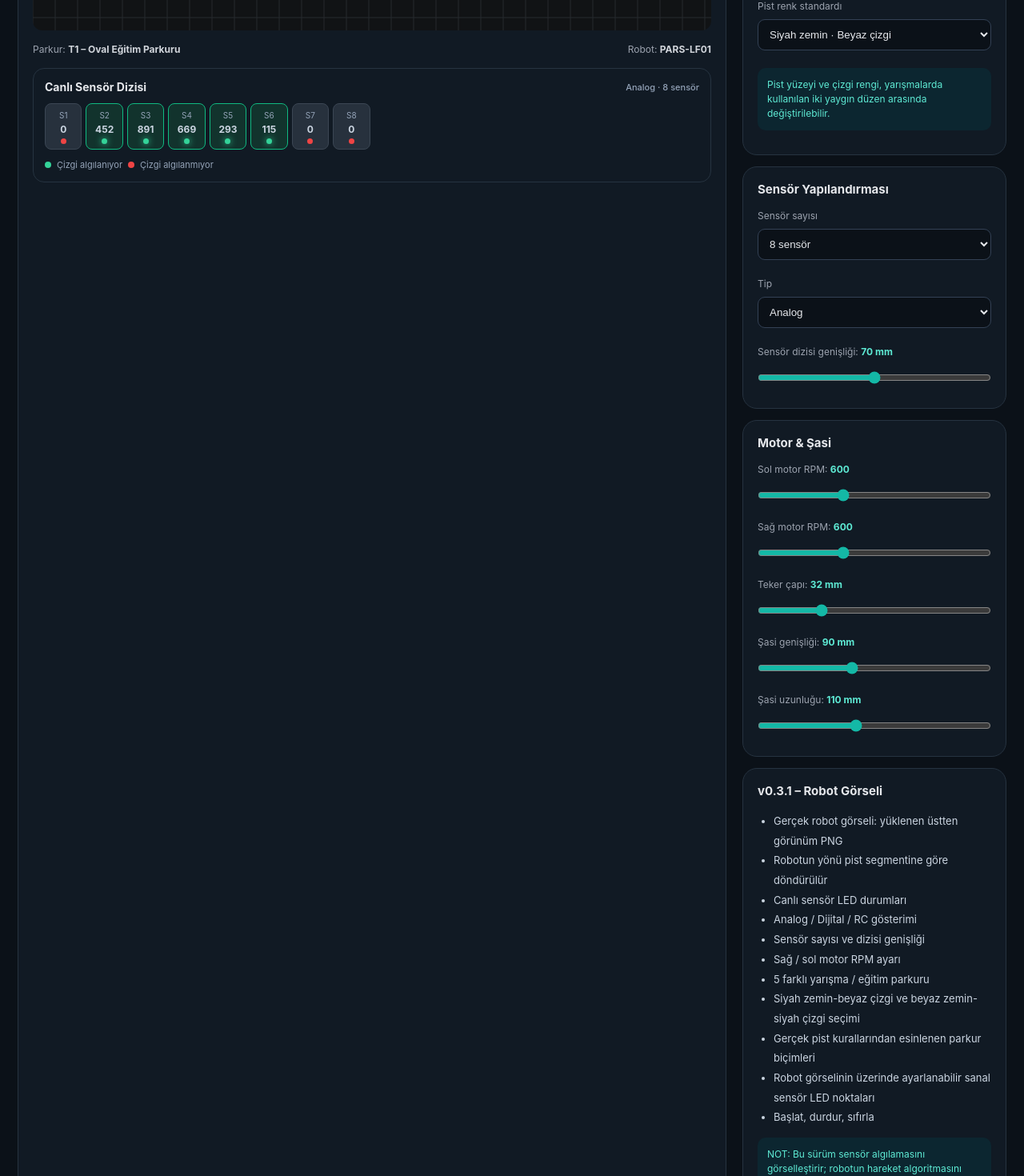
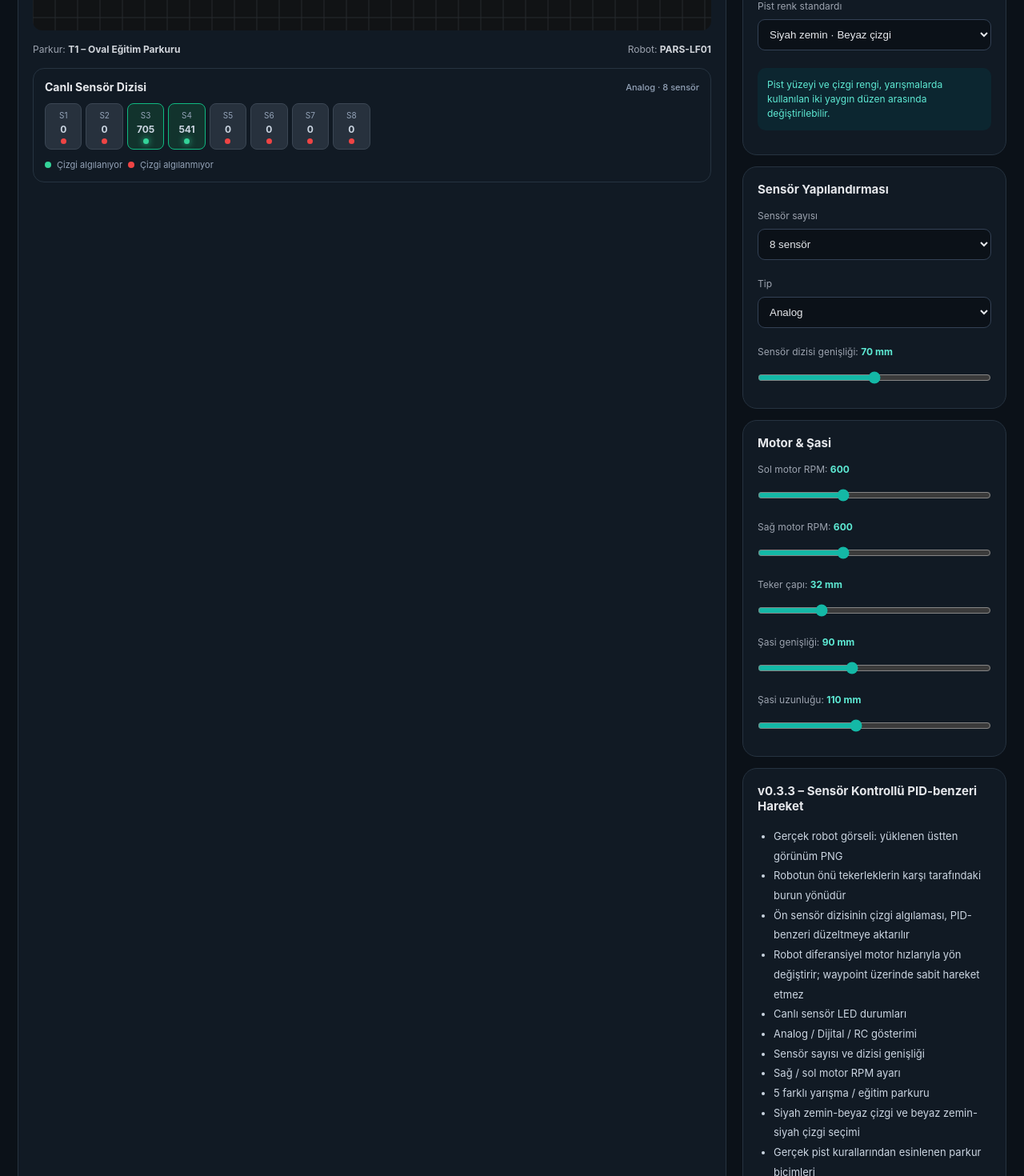
Before and after one commit to kamilaydin41/pars-line-lab, a React (Vite) app: page / in a window 1280 px wide. Shown: the part 680-2150 px from the top of the page at 80% size. Built offline with nearby package versions, Linux system fonts and the light colour scheme.

Commit message:
Add files via upload

```diff
--- a/package.json
+++ b/package.json
@@ -1,7 +1,7 @@
 {
   "name": "pars-line-lab",
   "private": true,
-  "version": "0.3.0",
+  "version": "0.3.3",
   "type": "module",
   "scripts": {
     "dev": "vite",
--- a/src/App.jsx
+++ b/src/App.jsx
@@ -10,7 +10,7 @@ const tracks = {
 const initialRobot = (trackKey) => { const p=tracks[trackKey].points, a=p[0],b=p[1]; return {segment:0,t:0,x:a[0],y:a[1],angle:Math.atan2((b[1]-a[1]),(b[0]-a[0]) )}; };
 const distanceToSegment=(px,py,ax,ay,bx,by)=>{const dx=bx-ax,dy=by-ay,l=dx*dx+dy*dy;let t=l?((px-ax)*dx+(py-ay)*dy)/l:0;t=Math.max(0,Math.min(1,t));return Math.hypot(px-(ax+t*dx),py-(ay+t*dy));};
 function App(){
- const canvasRef=useRef(null),robotRef=useRef(initialRobot('oval')),latestSensorsRef=useRef([]),robotImageRef=useRef(null);
+ const canvasRef=useRef(null),robotRef=useRef(initialRobot('oval')),latestSensorsRef=useRef([]),robotImageRef=useRef(null),pidRef=useRef({integral:0,previous:0,lastSeen:0});
  useEffect(()=>{const img=new Image();img.src='/robot.png';img.onload=()=>{robotImageRef.current=img};},[]);
  const [running,setRunning]=useState(false),[speed,setSpeed]=useState(1),[elapsed,setElapsed]=useState(0),[track,setTrack]=useState('oval'),[trackScheme,setTrackScheme]=useState('whiteLine'),[sensorCount,setSensorCount]=useState(8),[sensorType,setSensorType]=useState('Analog'),[sensorWidth,setSensorWidth]=useState(70),[leftRPM,setLeftRPM]=useState(600),[rightRPM,setRightRPM]=useState(600),[wheelDiameter,setWheelDiameter]=useState(32),[chassisWidth,setChassisWidth]=useState(90),[chassisLength,setChassisLength]=useState(110),[sensorValues,setSensorValues]=useState([]);
  const runningRef=useRef(running);useEffect(()=>{runningRef.current=running},[running]);
@@ -19,27 +19,29 @@ function App(){
  function resize(){const rect=canvas.getBoundingClientRect(),dpr=Math.min(window.devicePixelRatio||1,2);canvas.width=rect.width*dpr;canvas.height=rect.height*dpr;ctx.setTransform(dpr,0,0,dpr,0,0);draw()}
  function draw(){const w=canvas.clientWidth,h=canvas.clientHeight;const darkSurface=trackScheme==='whiteLine';ctx.clearRect(0,0,w,h);ctx.fillStyle=darkSurface?'#111315':'#f7f7f4';ctx.fillRect(0,0,w,h);ctx.strokeStyle=darkSurface?'#272b2e':'#e2e5e7';ctx.lineWidth=1;for(let x=0;x<w;x+=28){ctx.beginPath();ctx.moveTo(x,0);ctx.lineTo(x,h);ctx.stroke()}for(let y=0;y<h;y+=28){ctx.beginPath();ctx.moveTo(0,y);ctx.lineTo(w,y);ctx.stroke()}
  const tr=tracks[trackRef.current],pts=tr.points.map(([x,y])=>[x*w,y*h]);if(pts.length>1){ctx.lineCap='round';ctx.lineJoin='round';ctx.strokeStyle=darkSurface?'#f7f7f4':'#111315';ctx.lineWidth=Math.max(7,Math.min(w,h)*.028);ctx.beginPath();ctx.moveTo(...pts[0]);pts.slice(1).forEach(p=>ctx.lineTo(...p));if(tr.closed)ctx.lineTo(...pts[0]);ctx.stroke();ctx.strokeStyle='#10b981';ctx.lineWidth=3;ctx.beginPath();ctx.moveTo(pts[0][0]-18,pts[0][1]);ctx.lineTo(pts[0][0]+18,pts[0][1]);ctx.stroke();}
- const r=robotRef.current,rx=r.x*w,ry=r.y*h,scale=Math.min(w,h)/500,cw=chassisWidth*scale,cl=chassisLength*scale,n=Number(sensorCount),spacing=(sensorWidth*scale)/(Math.max(1,n-1)),imgW=(cw+cl*.18),imgH=imgW/(936/1312),sensorY=imgH*.045;
- // Sample sensor locations against the black track centerline. This release visualizes sensing; it does not yet steer the robot.
- const sensorSamples=[];for(let i=0;i<n;i++){const localX=(i-(n-1)/2)*spacing, sx=rx+localX*Math.cos(r.angle)-sensorY*Math.sin(r.angle),sy=ry+localX*Math.sin(r.angle)+sensorY*Math.cos(r.angle);let minDist=Infinity;for(let j=0;j<pts.length-(tr.closed?0:1);j++){const a=pts[j],b=pts[(j+1)%pts.length];minDist=Math.min(minDist,distanceToSegment(sx,sy,a[0],a[1],b[0],b[1]));}const threshold=Math.min(w,h)*.022;const onLine=minDist<threshold;sensorSamples.push({onLine,value:onLine?(sensorType==='Digital'?1:Math.max(0,Math.min(1000,Math.round(1000*(1-minDist/threshold))))):0});}
+ const r=robotRef.current,rx=r.x*w,ry=r.y*h,scale=Math.min(w,h)/500,cw=chassisWidth*scale,cl=chassisLength*scale,n=Number(sensorCount),spacing=(sensorWidth*scale)/(Math.max(1,n-1)),imgW=(cw+cl*.18),imgH=imgW/(936/1312),sensorY=-imgH*.36;
+ // Sensör dizisi robotun tekerlek olmayan ön (burun) tarafında örneklenir.
+ const sensorSamples=[];const robotRotation=r.angle+Math.PI/2;for(let i=0;i<n;i++){const localX=(i-(n-1)/2)*spacing, sx=rx+localX*Math.cos(robotRotation)-sensorY*Math.sin(robotRotation),sy=ry+localX*Math.sin(robotRotation)+sensorY*Math.cos(robotRotation);let minDist=Infinity;for(let j=0;j<pts.length-(tr.closed?0:1);j++){const a=pts[j],b=pts[(j+1)%pts.length];minDist=Math.min(minDist,distanceToSegment(sx,sy,a[0],a[1],b[0],b[1]));}const threshold=Math.min(w,h)*.026;const strength=Math.max(0,Math.min(1,1-minDist/threshold));const onLine=strength>.15;sensorSamples.push({onLine,value:onLine?(sensorType==='Digital'?1:Math.round(strength*1000)):0,strength});}
  latestSensorsRef.current=sensorSamples;
- ctx.save();ctx.translate(rx,ry);ctx.rotate(r.angle);
- // Draw the user's supplied robot image. Natural image direction is nose-up; rotate to align with the track tangent.
- const robotImg=robotImageRef.current;ctx.rotate(r.angle+Math.PI/2);
+ ctx.save();ctx.translate(rx,ry);
+ // The supplied PNG is nose-up. Apply ONE rotation only: tangent angle + 90 degrees.
+ ctx.rotate(robotRotation);
+ const robotImg=robotImageRef.current;
  if(robotImg){ctx.drawImage(robotImg,-imgW/2,-imgH/2,imgW,imgH);}
  // Adjustable virtual sensor dots over the robot's front sensor array
  const sensorBarY=sensorY;ctx.fillStyle='#0b1220';ctx.strokeStyle='#60a5fa';ctx.lineWidth=Math.max(1,scale*2);
  for(let i=0;i<n;i++){const x=(i-(n-1)/2)*spacing;ctx.beginPath();ctx.arc(x,sensorBarY,Math.max(3,4*scale),0,Math.PI*2);ctx.fill();ctx.stroke();ctx.beginPath();ctx.arc(x,sensorBarY,Math.max(2,2.4*scale),0,Math.PI*2);ctx.fillStyle=sensorSamples[i].onLine?'#34d399':'#ef4444';ctx.fill();ctx.fillStyle='#0b1220';}
  ctx.restore();ctx.fillStyle='#cbd5e1';ctx.font='12px system-ui';ctx.fillText('BAŞLANGIÇ',pts[0][0]+25,pts[0][1]+5);
  }
- function frame(now){const dt=Math.min((now-last)/1000,.05);last=now;if(runningRef.current){const r=robotRef.current,tr=tracks[trackRef.current],p=tr.points;r.t=(r.t||0)+dt*speed*(Math.max(1,(leftRPM+rightRPM)/2)/600)*.24;if(r.t>=1){r.t=0;r.segment=(r.segment+1)%(tr.closed?p.length:p.length-1)}const a=p[r.segment],b=p[(r.segment+1)%p.length];r.x=a[0]+(b[0]-a[0])*r.t;r.y=a[1]+(b[1]-a[1])*r.t;r.angle=Math.atan2((b[1]-a[1])*canvas.clientHeight,(b[0]-a[0])*canvas.clientWidth);setElapsed(v=>v+dt)}draw();if(now-lastUI>120){setSensorValues(latestSensorsRef.current);lastUI=now;}raf=requestAnimationFrame(frame)}
+ function frame(now){const dt=Math.min((now-last)/1000,.05);last=now;if(runningRef.current&&dt>0){const r=robotRef.current,tr=tracks[trackRef.current],p=tr.points,w=canvas.clientWidth,h=canvas.clientHeight;const sensors=latestSensorsRef.current,n=sensors.length;let weighted=0,total=0;for(let i=0;i<n;i++){const strength=sensors[i]?.strength||0;weighted+=(i-(n-1)/2)*strength;total+=strength;}const pid=pidRef.current;let error=0;if(total>.08){error=weighted/total/Math.max(1,(n-1)/2);pid.lastSeen=error;}else{error=pid.lastSeen===0?pid.previous:Math.sign(pid.lastSeen)*1.15;}pid.integral=Math.max(-1.2,Math.min(1.2,pid.integral+error*dt));const derivative=(error-pid.previous)/Math.max(dt,.001);pid.previous=error;const correction=Math.max(-.75,Math.min(.75,1.05*error+.035*pid.integral+.12*derivative));
+ const avgRPM=Math.max(1,(leftRPM+rightRPM)/2),basePx=Math.min(w,h)*.30*speed*(avgRPM/600)*(wheelDiameter/32);const rpmBalance=Math.max(.35,Math.min(1.65,leftRPM/rightRPM));const vL=basePx*(1+correction)*Math.sqrt(rpmBalance),vR=basePx*(1-correction)/Math.sqrt(rpmBalance);const wheelBase=Math.max(20,chassisWidth*Math.min(w,h)/500);const angular=(vL-vR)/wheelBase;r.angle+=angular*dt;const forward=(vL+vR)/2;const heading=r.angle;const fx=Math.cos(heading),fy=Math.sin(heading);r.x+=fx*forward*dt/w;r.y+=fy*forward*dt/h;setElapsed(v=>v+dt)}draw();if(now-lastUI>120){setSensorValues(latestSensorsRef.current);lastUI=now;}raf=requestAnimationFrame(frame)}
  resize();raf=requestAnimationFrame(frame);window.addEventListener('resize',resize);return()=>{cancelAnimationFrame(raf);window.removeEventListener('resize',resize)};
  },[sensorCount,sensorType,sensorWidth,chassisWidth,chassisLength,track,trackScheme,leftRPM,rightRPM,speed]);
- function reset(){setRunning(false);setElapsed(0);robotRef.current=initialRobot(track);setSensorValues([])}
- return <div className="app"><header><div className="brand"><div className="logo">P</div><div><h1>PARS <span>LINE LAB</span></h1><small>Çizgi İzleyen Robot Simülatörü</small></div></div><div className="version">v0.3.1 <span>ALPHA</span></div></header><main><section className="stage"><div className="stageHead"><div><h2>Simülasyon Alanı</h2><p>2D robot modeli · değiştirilebilir pist ve donanım</p></div><div className={`status ${running?'live':''}`}><i/> {running?'ÇALIŞIYOR':'DURAKLATILDI'}</div></div><canvas ref={canvasRef}/><div className="stageFoot"><span>Parkur: <b>{tracks[track].name}</b></span><span>Robot: <b>PARS-LF01</b></span></div><div className="sensorLive"><h3>Canlı Sensör Dizisi <small>{sensorType} · {sensorCount} sensör</small></h3><div className="sensorGrid">{sensorValues.map((s,i)=><div className={`sensorCell ${s.onLine?'active':''}`} key={i}><span>S{i+1}</span><b>{sensorType==='Digital'?(s.onLine?'1':'0'):s.value}</b><i/></div>)}</div><p className="sensorLegend"><span className="greenDot"/> Çizgi algılanıyor <span className="redDot"/> Çizgi algılanmıyor</p></div></section><aside>
+ function reset(){setRunning(false);setElapsed(0);robotRef.current=initialRobot(track);pidRef.current={integral:0,previous:0,lastSeen:0};setSensorValues([])}
+ return <div className="app"><header><div className="brand"><div className="logo">P</div><div><h1>PARS <span>LINE LAB</span></h1><small>Çizgi İzleyen Robot Simülatörü</small></div></div><div className="version">v0.3.3 <span>PID-LIKE</span></div></header><main><section className="stage"><div className="stageHead"><div><h2>Simülasyon Alanı</h2><p>2D robot modeli · değiştirilebilir pist ve donanım</p></div><div className={`status ${running?'live':''}`}><i/> {running?'ÇALIŞIYOR':'DURAKLATILDI'}</div></div><canvas ref={canvasRef}/><div className="stageFoot"><span>Parkur: <b>{tracks[track].name}</b></span><span>Robot: <b>PARS-LF01</b></span></div><div className="sensorLive"><h3>Canlı Sensör Dizisi <small>{sensorType} · {sensorCount} sensör</small></h3><div className="sensorGrid">{sensorValues.map((s,i)=><div className={`sensorCell ${s.onLine?'active':''}`} key={i}><span>S{i+1}</span><b>{sensorType==='Digital'?(s.onLine?'1':'0'):s.value}</b><i/></div>)}</div><p className="sensorLegend"><span className="greenDot"/> Çizgi algılanıyor <span className="redDot"/> Çizgi algılanmıyor</p></div></section><aside>
  <div className="panel"><h3>Simülasyon Kontrolü</h3><div className="buttons"><button className="start" onClick={()=>setRunning(true)}>▶ Başlat / Devam</button><button className="pause" onClick={()=>setRunning(false)}>Ⅱ Durdur</button><button className="reset" onClick={reset}>↺ Sıfırla</button></div><div className="stat"><label>Simülasyon süresi</label><strong>{elapsed.toFixed(2)} <small>sn</small></strong></div><div className="speed"><label>Hız çarpanı <b>{speed.toFixed(1)}x</b></label><input type="range" min="0.3" max="2.5" step="0.1" value={speed} onChange={e=>setSpeed(Number(e.target.value))}/><div className="rangeLabels"><span>0.3x</span><span>2.5x</span></div></div></div>
  <div className="panel"><h3>Gerçek Pist Konfigürasyonu</h3><label>Hazır yarışma / eğitim parkuru</label><select value={track} onChange={e=>setTrack(e.target.value)}>{Object.entries(tracks).map(([key,t])=><option key={key} value={key}>{t.name}</option>)}</select><label>Pist renk standardı</label><select value={trackScheme} onChange={e=>setTrackScheme(e.target.value)}><option value="whiteLine">Siyah zemin · Beyaz çizgi</option><option value="blackLine">Beyaz zemin · Siyah çizgi</option></select><p className="next">Pist yüzeyi ve çizgi rengi, yarışmalarda kullanılan iki yaygın düzen arasında değiştirilebilir.</p></div>
  <div className="panel"><h3>Sensör Yapılandırması</h3><label>Sensör sayısı</label><select value={sensorCount} onChange={e=>setSensorCount(Number(e.target.value))}>{[3,5,6,8,10,12,16].map(n=><option key={n} value={n}>{n} sensör</option>)}</select><label>Tip</label><select value={sensorType} onChange={e=>setSensorType(e.target.value)}><option>Analog</option><option>Dijital</option><option>RC</option></select><label>Sensör dizisi genişliği: <b>{sensorWidth} mm</b></label><input type="range" min="20" max="120" step="5" value={sensorWidth} onChange={e=>setSensorWidth(Number(e.target.value))}/></div>
  <div className="panel"><h3>Motor & Şasi</h3><label>Sol motor RPM: <b>{leftRPM}</b></label><input type="range" min="100" max="1500" step="50" value={leftRPM} onChange={e=>setLeftRPM(Number(e.target.value))}/><label>Sağ motor RPM: <b>{rightRPM}</b></label><input type="range" min="100" max="1500" step="50" value={rightRPM} onChange={e=>setRightRPM(Number(e.target.value))}/><label>Teker çapı: <b>{wheelDiameter} mm</b></label><input type="range" min="15" max="80" step="1" value={wheelDiameter} onChange={e=>setWheelDiameter(Number(e.target.value))}/><label>Şasi genişliği: <b>{chassisWidth} mm</b></label><input type="range" min="50" max="150" step="5" value={chassisWidth} onChange={e=>setChassisWidth(Number(e.target.value))}/><label>Şasi uzunluğu: <b>{chassisLength} mm</b></label><input type="range" min="60" max="180" step="5" value={chassisLength} onChange={e=>setChassisLength(Number(e.target.value))}/></div>
- <div className="panel info"><h3>v0.3.1 – Robot Görseli</h3><ul><li>Gerçek robot görseli: yüklenen üstten görünüm PNG</li><li>Robotun yönü pist segmentine göre döndürülür</li><li>Canlı sensör LED durumları</li><li>Analog / Dijital / RC gösterimi</li><li>Sensör sayısı ve dizisi genişliği</li><li>Sağ / sol motor RPM ayarı</li><li>5 farklı yarışma / eğitim parkuru</li><li>Siyah zemin-beyaz çizgi ve beyaz zemin-siyah çizgi seçimi</li><li>Gerçek pist kurallarından esinlenen parkur biçimleri</li><li>Robot görselinin üzerinde ayarlanabilir sanal sensör LED noktaları</li><li>Başlat, durdur, sıfırla</li></ul><p className="next">NOT: Bu sürüm sensör algılamasını görselleştirir; robotun hareket algoritmasını sensörlerle kapalı çevrim kontrol etmek sonraki sürümdedir.</p></div></aside></main><footer>© PARS LINE LAB · ROBKOD <span>Öğren · Tasarla · Simüle Et</span></footer></div>}
+ <div className="panel info"><h3>v0.3.3 – Sensör Kontrollü PID-benzeri Hareket</h3><ul><li>Gerçek robot görseli: yüklenen üstten görünüm PNG</li><li>Robotun önü tekerleklerin karşı tarafındaki burun yönüdür</li><li>Ön sensör dizisinin çizgi algılaması, PID-benzeri düzeltmeye aktarılır</li><li>Robot diferansiyel motor hızlarıyla yön değiştirir; waypoint üzerinde sabit hareket etmez</li><li>Canlı sensör LED durumları</li><li>Analog / Dijital / RC gösterimi</li><li>Sensör sayısı ve dizisi genişliği</li><li>Sağ / sol motor RPM ayarı</li><li>5 farklı yarışma / eğitim parkuru</li><li>Siyah zemin-beyaz çizgi ve beyaz zemin-siyah çizgi seçimi</li><li>Gerçek pist kurallarından esinlenen parkur biçimleri</li><li>Sensör LED'leri robot görselinin ön sensör barına göre konumlandırılır</li><li>PID-benzeri P/I/D düzeltmesi, çizgi kaybında son algılanan yöne arama</li><li>Başlat, durdur, sıfırla</li></ul><p className="next">NOT: PID-benzeri kontrol eğitsel ve yaklaşık bir diferansiyel sürüş modelidir; gerçek robot fiziğinin birebir kalibrasyonu değildir.</p></div></aside></main><footer>© PARS LINE LAB · ROBKOD <span>Öğren · Tasarla · Simüle Et</span></footer></div>}
 export default App;
```
Also changed, not shown: 1 other file (tests, documents, lock files or other folders).
